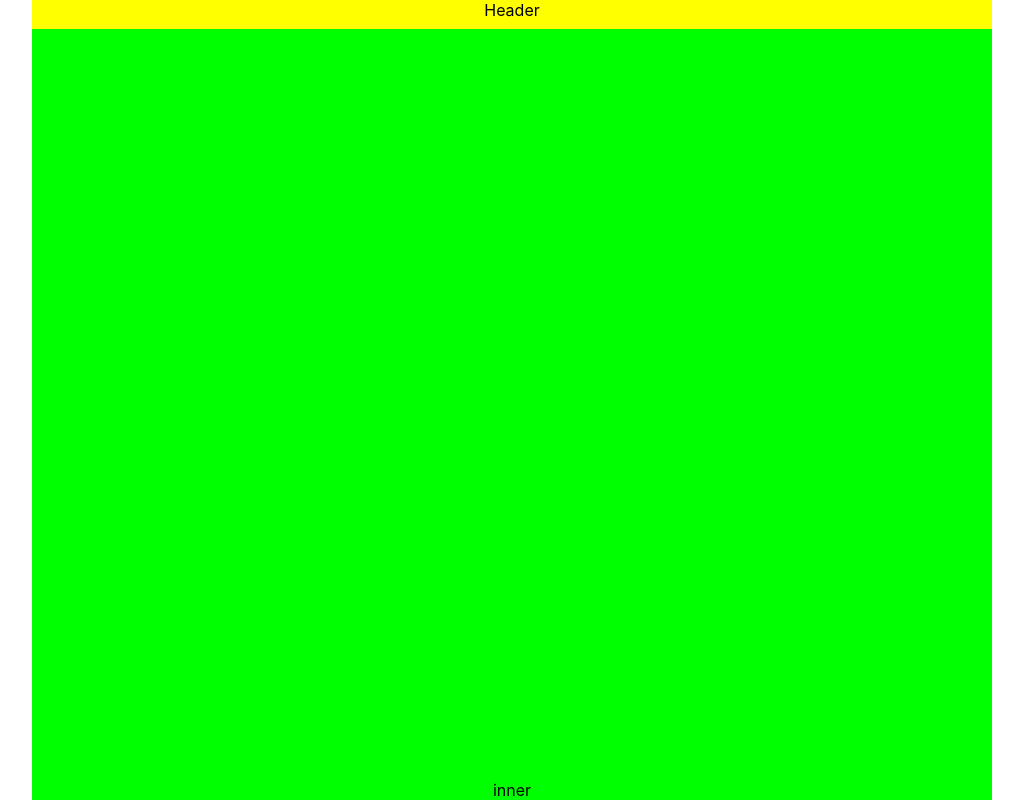
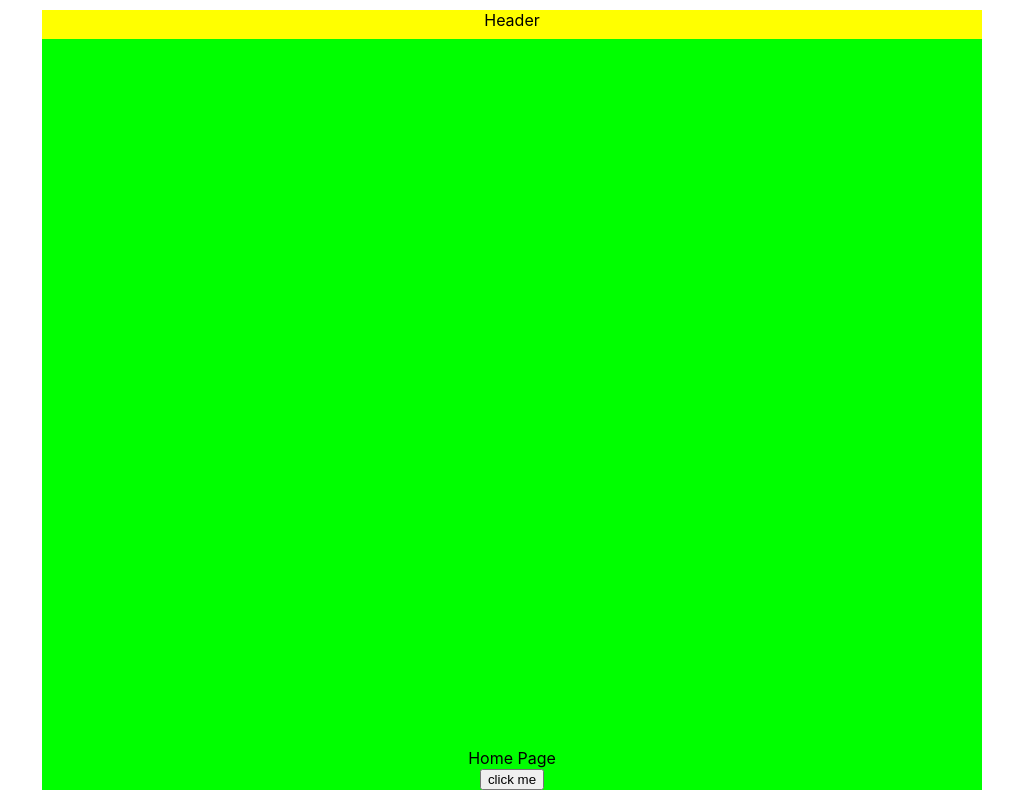
Before and after one commit to christianhalsell/app-street-sports-challenger, a React (Create React App) app: page / in a window 1280 px wide. Shown: the whole page, without its empty margins (128-1151 px from the left). Built offline with nearby package versions, Linux system fonts and the light colour scheme.

Commit message:
create Container component

```diff
--- /dev/null
+++ b/src/components/Container.js
@@ -0,0 +1,9 @@
+import React from 'react';
+
+import styles from './Container.module.css';
+
+const Container = ({ children }) => {
+  return <div className={styles.container}>{children}</div>;
+};
+
+export default Container;
--- /dev/null
+++ b/src/components/Container.module.css
@@ -0,0 +1,16 @@
+.container {
+  box-sizing: border-box;
+  display: flex;
+  flex-direction: column;
+  height: 100vh;
+  margin: 0 auto;
+  padding: 10px;
+  text-align: center;
+  width: 960px;
+}
+
+@media (max-width: 960px) {
+  .container {
+    width: 100%;
+  }
+}
--- a/src/pages/HomePage.js
+++ b/src/pages/HomePage.js
@@ -1,20 +1,12 @@
 import React from 'react';
 import { useNavigate } from 'react-router-dom';
+
+import Container from '../components/Container';
 
 const HomePage = () => {
   const navigate = useNavigate();
   return (
-    <div
-      style={{
-        width: '960px',
-        height: '100vh',
-        margin: '0 auto',
-        backgroundColor: 'red',
-        textAlign: 'center',
-        display: 'flex',
-        flexDirection: 'column'
-      }}
-    >
+    <Container>
       <div style={{ backgroundColor: 'yellow', height: 30 }}>Header</div>
       <div
         style={{
@@ -26,8 +18,7 @@ const HomePage = () => {
           textAlign: 'center'
         }}
       >
-        <div>inner</div>
-        {/* <div>Home Page</div>
+        <div>Home Page</div>
         <div>
           <button
             onClick={() => {
@@ -36,9 +27,9 @@ const HomePage = () => {
           >
             click me
           </button>
-        </div> */}
+        </div>
       </div>
-    </div>
+    </Container>
   );
 };
 
```
